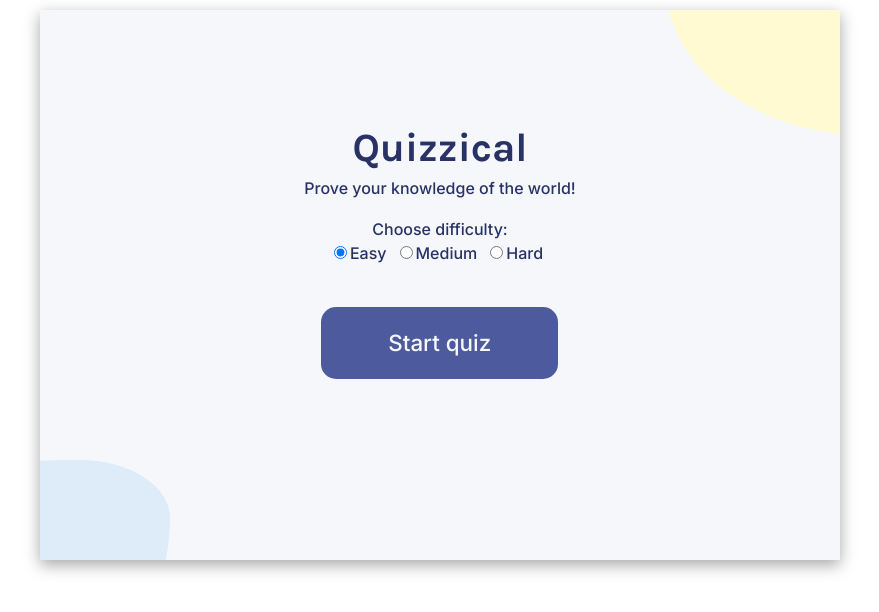
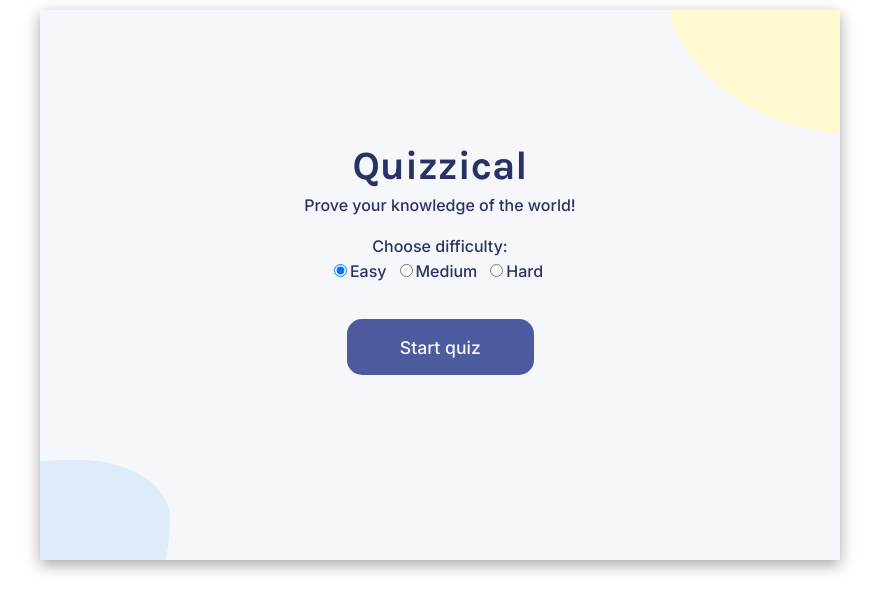
Before and after one commit to cluelesswaves/Quizzical, a React (Vite) app: page / in a window 1280 px wide. Shown: the top 612 px of the page, without its empty margins (200-1079 px from the left). Built offline with nearby package versions, Linux system fonts and the light colour scheme.

Commit message:
Update App.css

```diff
--- a/src/App.css
+++ b/src/App.css
@@ -97,7 +97,7 @@ main {
 }
 
 .btn-start {
-  font-size: 1.4rem;
+  font-size: 1.1rem;
 }
 
 
```
